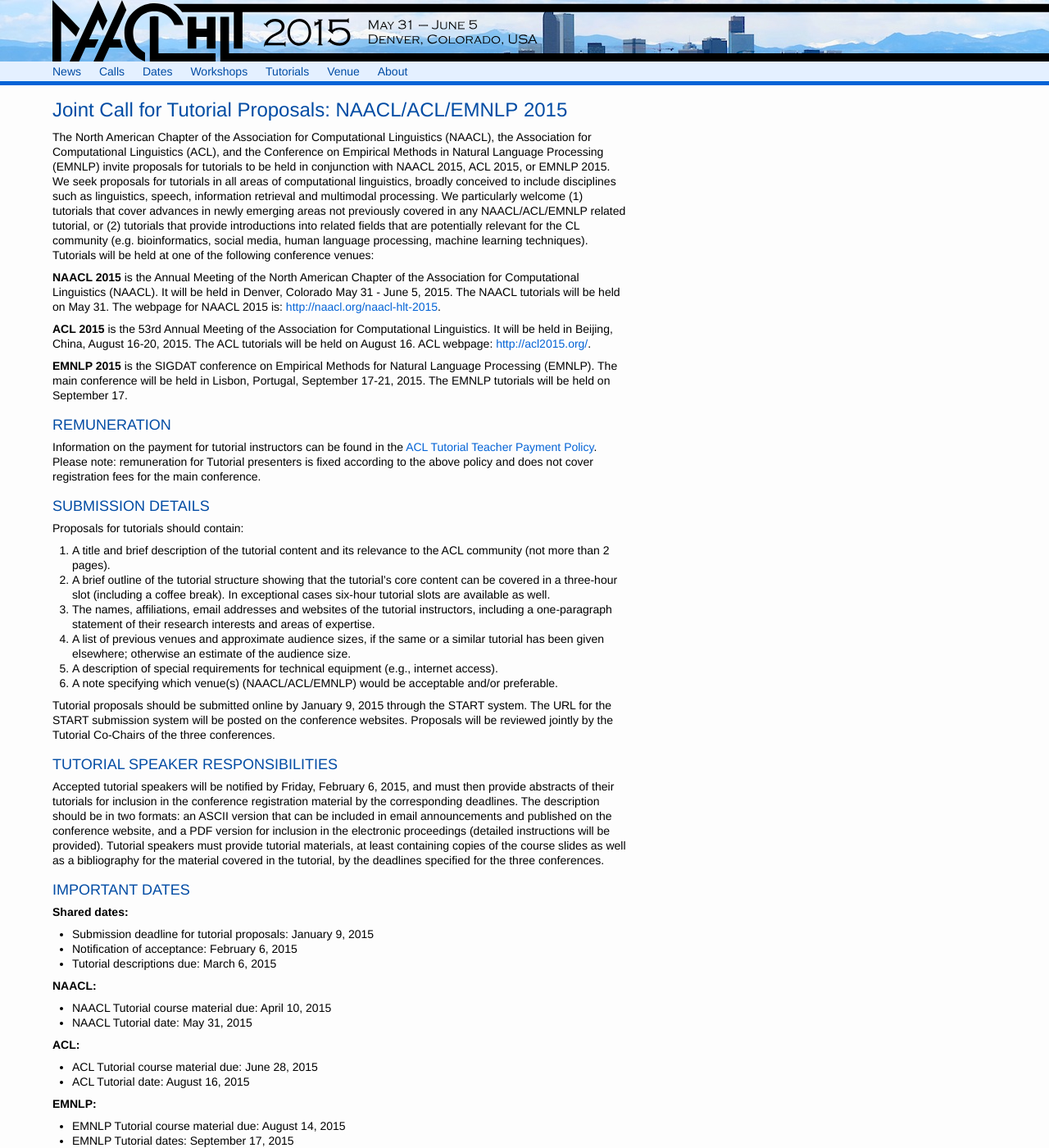
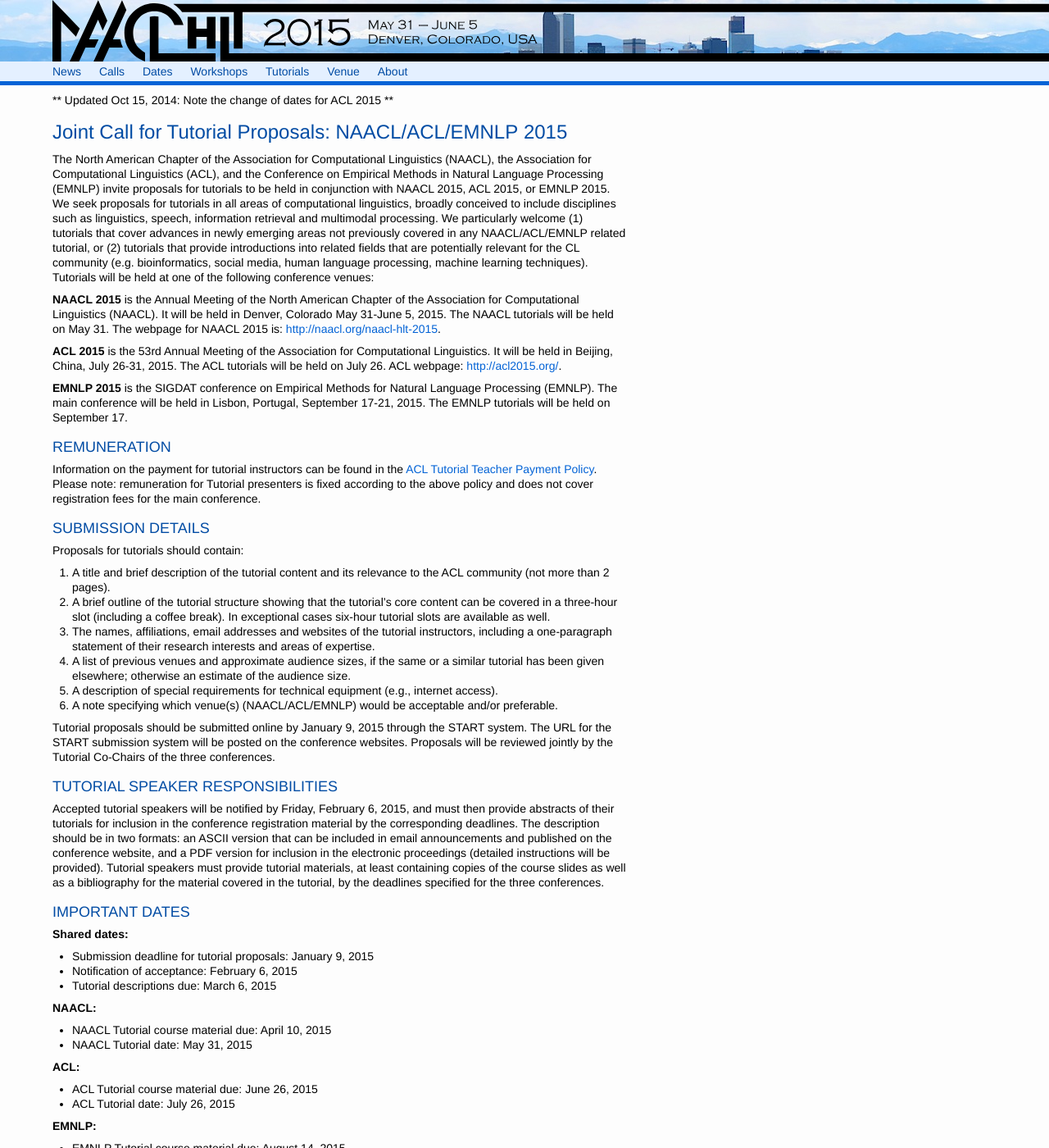
Before and after one commit to naacl-org/naacl-hlt-2015, a Jekyll site: the page built from call-for-tutorials.md, in a window 1280 px wide and 1400 px high. Shown: the whole window at 82% size. Built offline with Jekyll 4.4.1, drawn with Linux system fonts in a browser that asks for light colours.

Commit message:
Change of dates for ACL 2015

```diff
--- a/call-for-tutorials.md
+++ b/call-for-tutorials.md
@@ -1,6 +1,9 @@
 ---
 title: Call for tutorials
 ---
+
+** Updated Oct 15, 2014: Note the change of dates for ACL 2015 **
+
 
 # Joint Call for Tutorial Proposals: NAACL/ACL/EMNLP&nbsp;2015
 
@@ -21,12 +24,12 @@
 
 **NAACL 2015** is the Annual Meeting of the North American Chapter of the
 Association for Computational Linguistics (NAACL). It will be held in
-Denver, Colorado May 31 - June 5, 2015. The NAACL tutorials will be held
+Denver, Colorado May 31-June 5, 2015. The NAACL tutorials will be held
 on May 31. The webpage for NAACL 2015 is: <{{ site.url }}>.
 
 **ACL 2015** is the 53rd Annual Meeting of the Association for Computational
-Linguistics. It will be held in Beijing, China, August 16-20, 2015. The
-ACL tutorials will be held on August 16. ACL webpage: <http://acl2015.org/>.
+Linguistics. It will be held in Beijing, China, July 26-31, 2015. The
+ACL tutorials will be held on July 26. ACL webpage: <http://acl2015.org/>.
 
 **EMNLP 2015** is the SIGDAT conference on Empirical Methods for Natural
 Language Processing (EMNLP). The main conference will be held in Lisbon,
@@ -86,8 +89,8 @@
 
 **ACL:**
 
-- ACL Tutorial course material due: June 28, 2015
-- ACL Tutorial date: August 16, 2015
+- ACL Tutorial course material due: June 26, 2015
+- ACL Tutorial date: July 26, 2015
 
 **EMNLP:**
 
```
